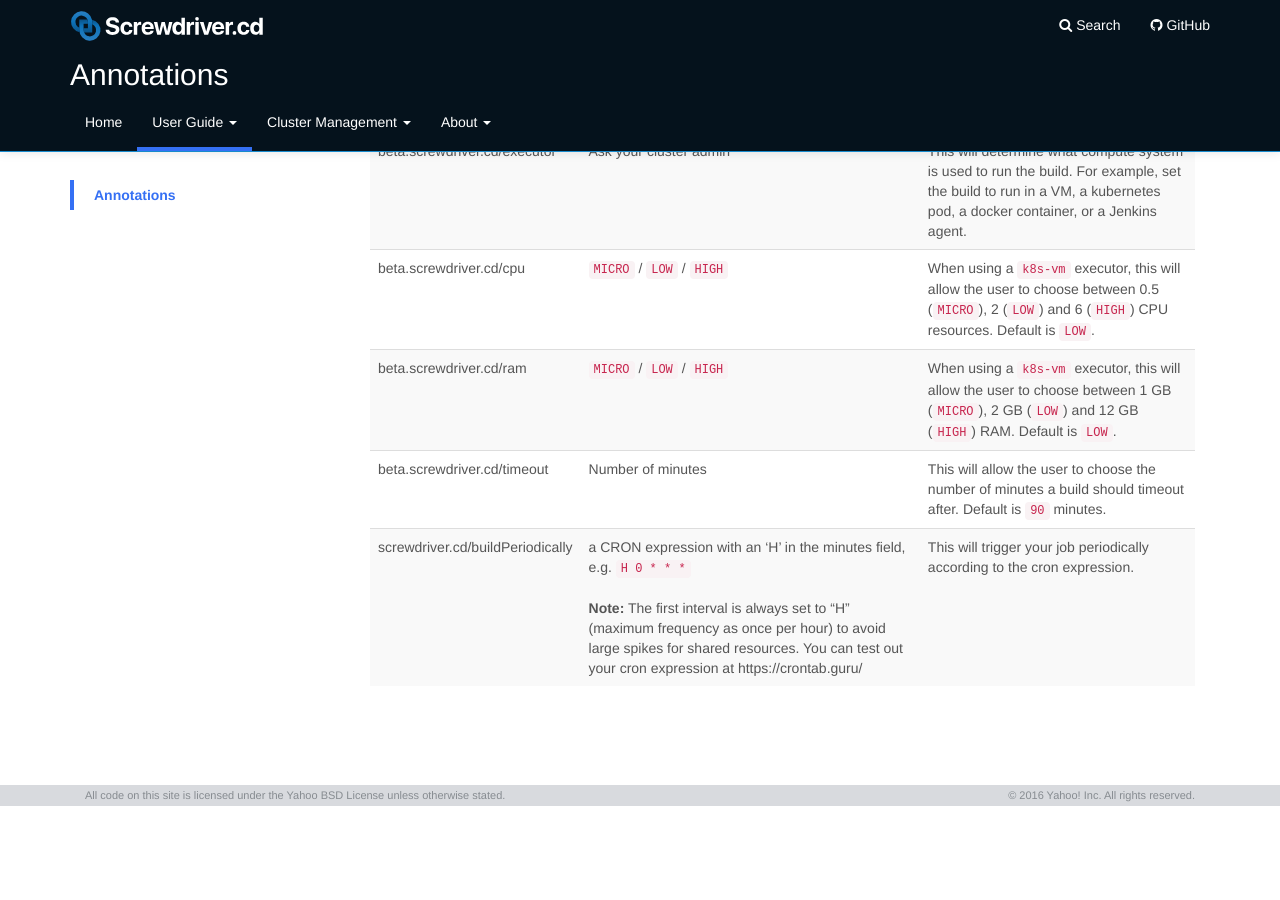
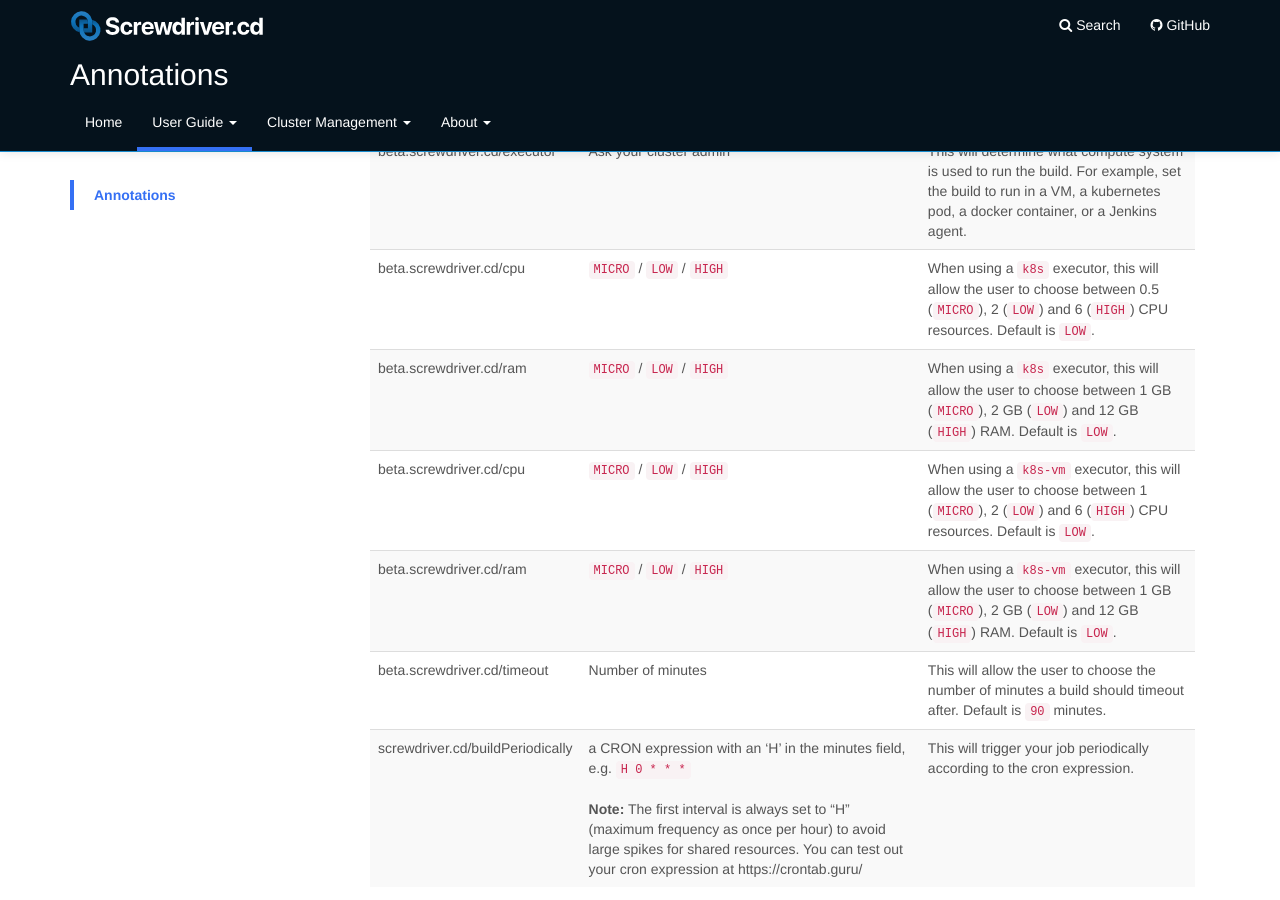
Before and after one commit to screwdriver-cd/guide, a Jekyll site: the page built from docs/user-guide/configuration/annotations.md, in a window 1280 px wide and 900 px high, scrolled down 597 px. Built offline with Jekyll 4.4.1, drawn with Linux system fonts in a browser that asks for light colours; before the commit the page ends 1403 px from its top, so only the background shows below that.

Commit message:
add k8s-vm explanation

```diff
--- a/docs/user-guide/configuration/annotations.md
+++ b/docs/user-guide/configuration/annotations.md
@@ -33,7 +33,9 @@ Some Annotations are used to modify the properties of the build environment. The
 | Annotation | Values | Description |
 |------------|--------|-------------|
 | beta.screwdriver.cd/executor | Ask your cluster admin | This will determine what compute system is used to run the build. For example, set the build to run in a VM, a kubernetes pod, a docker container, or a Jenkins agent. |
-| beta.screwdriver.cd/cpu | `MICRO` / `LOW` / `HIGH` | When using a `k8s-vm` executor, this will allow the user to choose between 0.5 (`MICRO`), 2 (`LOW`) and 6 (`HIGH`) CPU resources. Default is `LOW`. |
+| beta.screwdriver.cd/cpu | `MICRO` / `LOW` / `HIGH` | When using a `k8s` executor, this will allow the user to choose between 0.5 (`MICRO`), 2 (`LOW`) and 6 (`HIGH`) CPU resources. Default is `LOW`. |
+| beta.screwdriver.cd/ram | `MICRO` / `LOW` / `HIGH` | When using a `k8s` executor, this will allow the user to choose between 1 GB (`MICRO`), 2 GB (`LOW`) and 12 GB (`HIGH`) RAM. Default is `LOW`. |
+| beta.screwdriver.cd/cpu | `MICRO` / `LOW` / `HIGH` | When using a `k8s-vm` executor, this will allow the user to choose between 1 (`MICRO`), 2 (`LOW`) and 6 (`HIGH`) CPU resources. Default is `LOW`. |
 | beta.screwdriver.cd/ram | `MICRO` / `LOW` / `HIGH` | When using a `k8s-vm` executor, this will allow the user to choose between 1 GB (`MICRO`), 2 GB (`LOW`) and 12 GB (`HIGH`) RAM. Default is `LOW`. |
 | beta.screwdriver.cd/timeout | Number of minutes | This will allow the user to choose the number of minutes a build should timeout after. Default is `90` minutes. |
 | screwdriver.cd/buildPeriodically | a CRON expression with an 'H' in the minutes field, e.g. `H 0 * * *` <br><br>**Note:** The first interval is always set to "H" (maximum frequency as once per hour) to avoid large spikes for shared resources. You can test out your cron expression at https://crontab.guru/ | This will trigger your job periodically according to the cron expression. |
```
